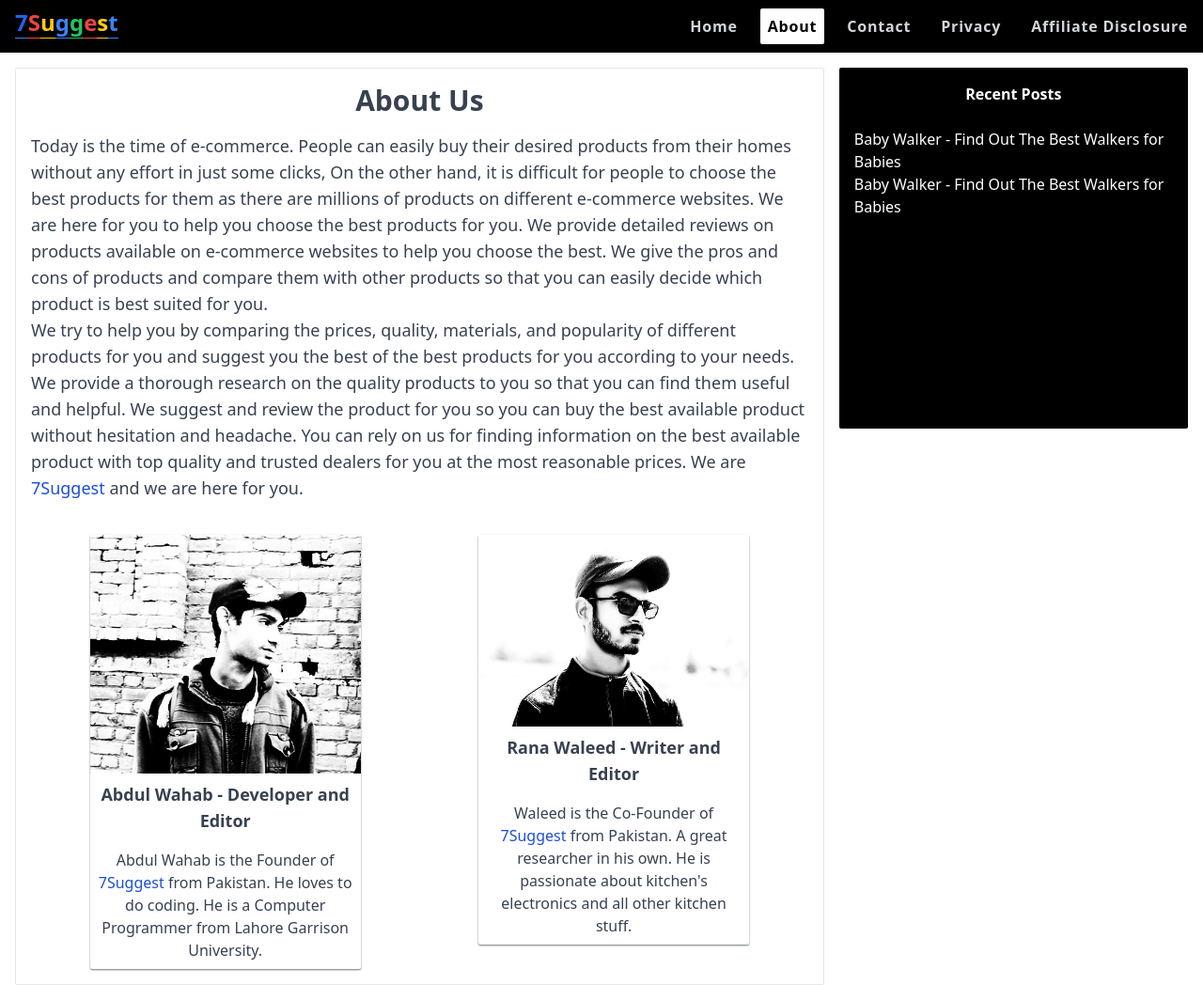
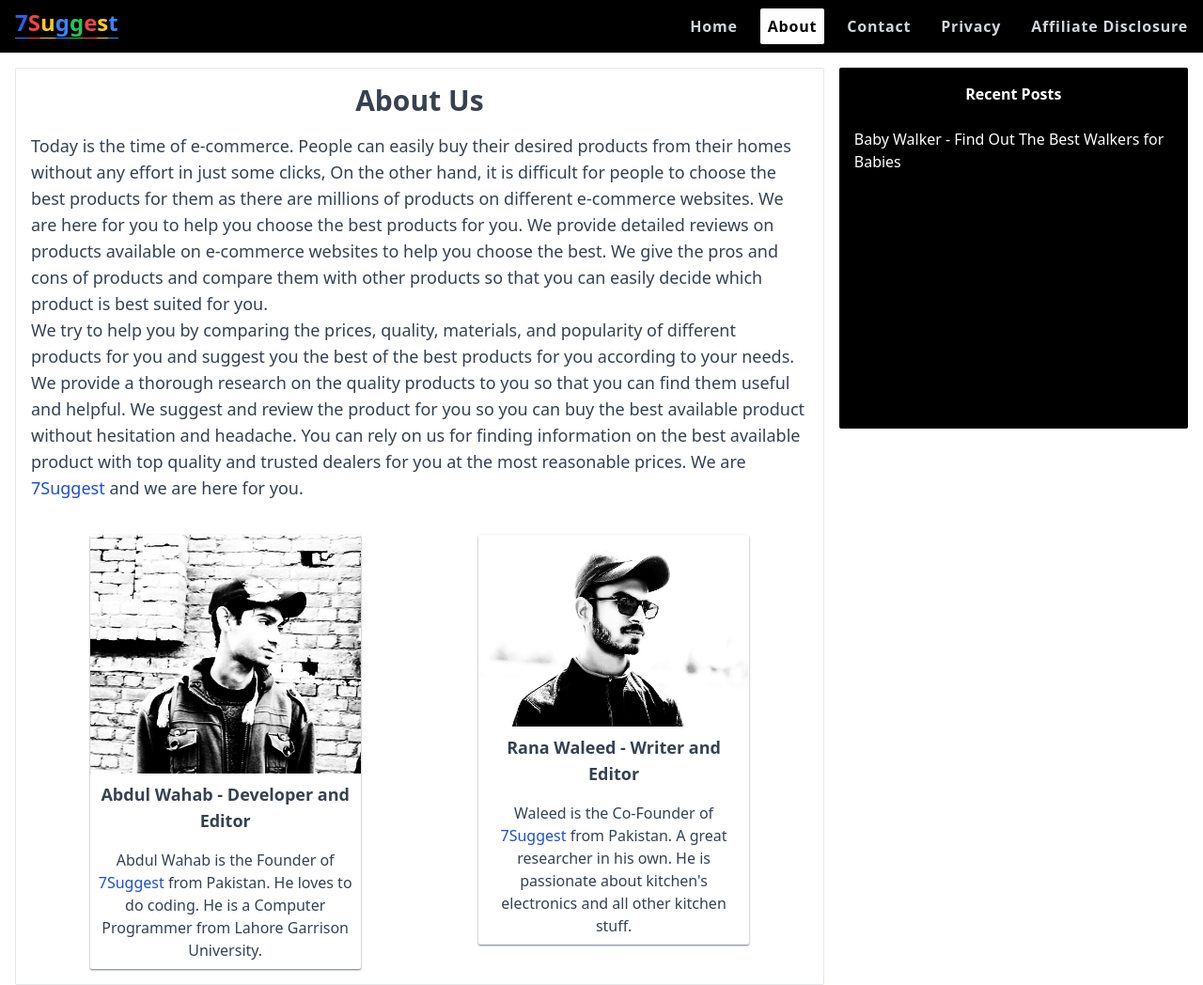
Before and after one commit to 7suggest/7suggestdotcom, a website built with Vite: page about.html in a window 1280 px wide. Shown: the top 1048 px of the page at 94% size. Built offline with nearby package versions, Linux system fonts and the light colour scheme.

Commit message:
Add files via upload

```diff
--- a/about.html
+++ b/about.html
@@ -7,6 +7,8 @@
     <meta name="viewport" content="width=device-width, initial-scale=1.0">
     <link rel="stylesheet" href="input.css">
     <link rel="shortcut icon" href="/img/favicon.ico" type="image/x-icon">
+    <meta name="description"
+        content="This is the about of 7suggest and its owner. 7suggest.com just trying to help people by suggesting the products with good quality information">
     <link rel="canonical" href="https://www.7suggest.com/about">
 
     <title>About 7Suggest.com</title>
@@ -45,8 +47,8 @@
 
 
                     <li class="m-auto p-4 sm:p-2"><a
-                        class="p-2 hover:transition-all hover:duration-500 hover:ease-out hover:text-white sm:border-black sm:rounded-sm sm:hover:border-white sm:hover:text-black sm:hover:bg-white "
-                        href="/">Home</a></li>
+                            class="p-2 hover:transition-all hover:duration-500 hover:ease-out hover:text-white sm:border-black sm:rounded-sm sm:hover:border-white sm:hover:text-black sm:hover:bg-white "
+                            href="/">Home</a></li>
                     <hr class="bg-gray-400 mx-28 sm:hidden">
                     <li class="m-auto p-4 sm:p-2"><a
                             class="p-2  hover:text-white sm:border-white sm:rounded-sm sm:text-black sm:bg-white sm:hover:text-black"
@@ -145,10 +147,6 @@
                     <li><a class="hover:underline" href="/baby-walker/index.html">Baby Walker - Find Out The Best
                             Walkers for
                             Babies</a></li>
-                            <li><a class="hover:underline" href="/baby-walker/abc.html">Baby Walker - Find Out The Best
-                                Walkers for
-                                Babies</a></li>
-
                 </ul>
             </div>
         </div>
```
